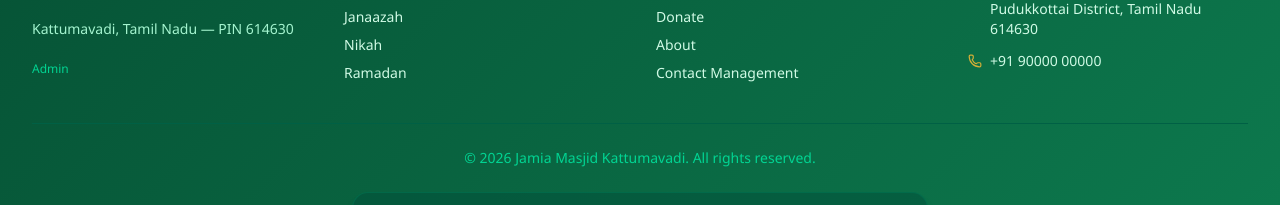
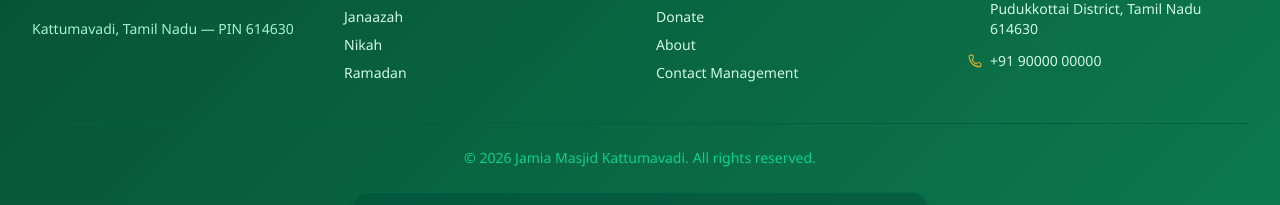
Before and after one commit to Abdul-rahman24/jamia-masjid, a React (Vite) app: page / in a window 1280 px wide. Shown: the part 2223-2428 px from the top of the page. Built offline with nearby package versions, Linux system fonts and the light colour scheme.

Commit message:
hidden the admin button

```diff
--- a/src/components/layout/MainLayout.tsx
+++ b/src/components/layout/MainLayout.tsx
@@ -126,7 +126,6 @@
                 <span className="font-black text-xl">{masjidInfo.name}</span>
               </div>
               <p className="text-emerald-200 text-sm mb-4">Kattumavadi, Tamil Nadu — PIN 614630</p>
-              <Link to="/admin" className="text-xs text-emerald-400 hover:text-emerald-200">Admin</Link>
             </div>
             <div>
               <h3 className="text-xs font-bold text-emerald-300 tracking-widest uppercase mb-4">Quick Links</h3>
@@ -161,7 +160,10 @@
             </div>
           </div>
           <div className="border-t border-emerald-800 mt-10 pt-6 text-center text-sm text-emerald-400">
-            <p>&copy; {new Date().getFullYear()} {masjidInfo.name}. All rights reserved.</p>
+            <p>
+              &copy; {new Date().getFullYear()} {masjidInfo.name}.
+              <Link to="/admin" className="cursor-default ml-1 hover:text-emerald-300">All rights reserved.</Link>
+            </p>
             <div className="mt-6 inline-block bg-emerald-900/50 border border-emerald-700/50 rounded-2xl px-6 py-3 shadow-lg">
               <p className="text-emerald-50 font-black text-lg md:text-xl tracking-wide drop-shadow-md uppercase">
                 {t('createdBy')}
```
